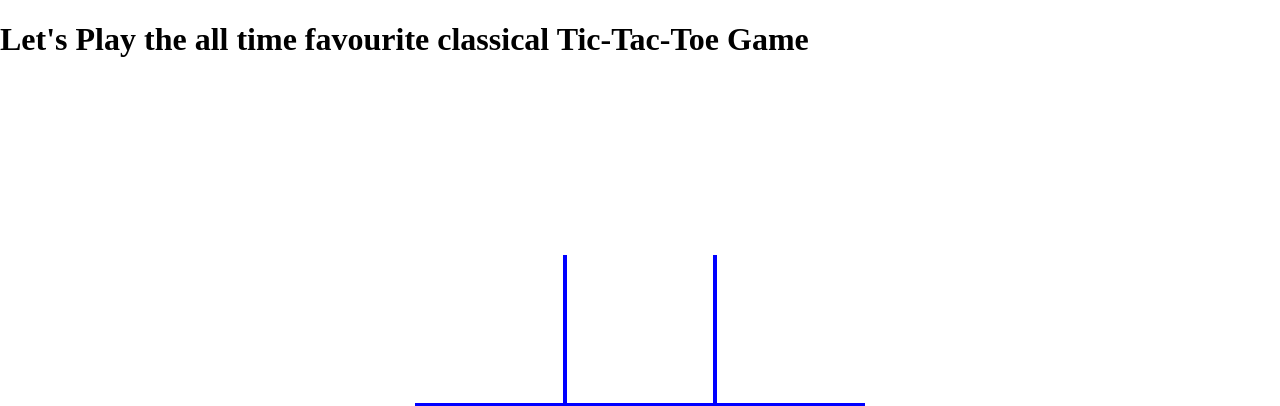
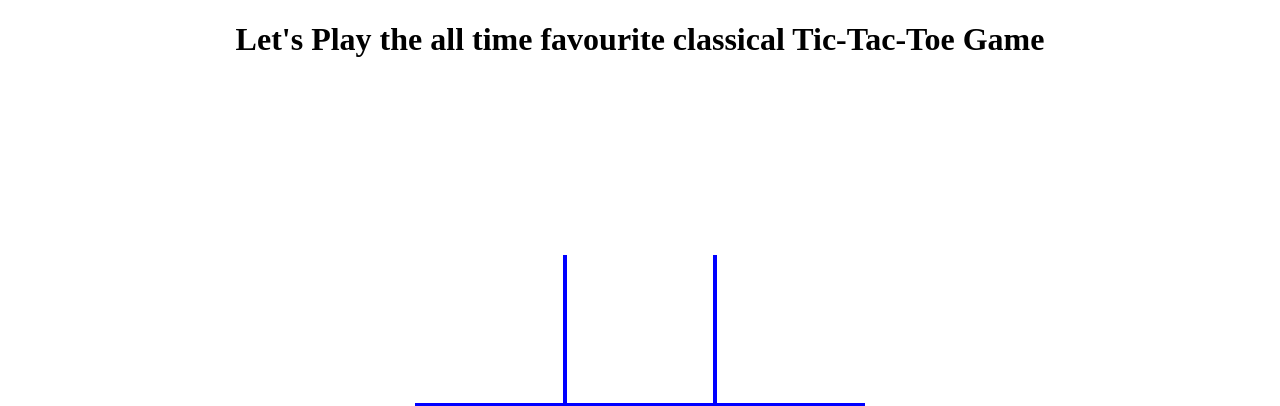
Before and after one commit to mukesh-theavatar/mukesh-theavatar.github.io, a PHP site: page / in a window 1280 px wide. Shown: the top 406 px of the page. Run offline with PHP 8.4, Linux system fonts and the light colour scheme.

Commit message:
Release 0.1

```diff
--- a/GridGame/index.html
+++ b/GridGame/index.html
@@ -9,7 +9,7 @@
     <title>Play Tic-Tac-Toe Game Online </title>
 </head>
 <body>
-   <h1>Let's Play the all time favourite classical Tic-Tac-Toe Game</h1>
+   <h1 style="text-align:center">Let's Play the all time favourite classical Tic-Tac-Toe Game</h1>
  <div class="tictactoe" id="tictactoe">
     <div class="box" data-box></div>
     <div class="box" data-box></div>
--- a/GridGame/style.css
+++ b/GridGame/style.css
@@ -8,6 +8,7 @@
 }
 
 body{
+    align-items: ;
     margin: 0;
 }
 .tictactoe {
```
